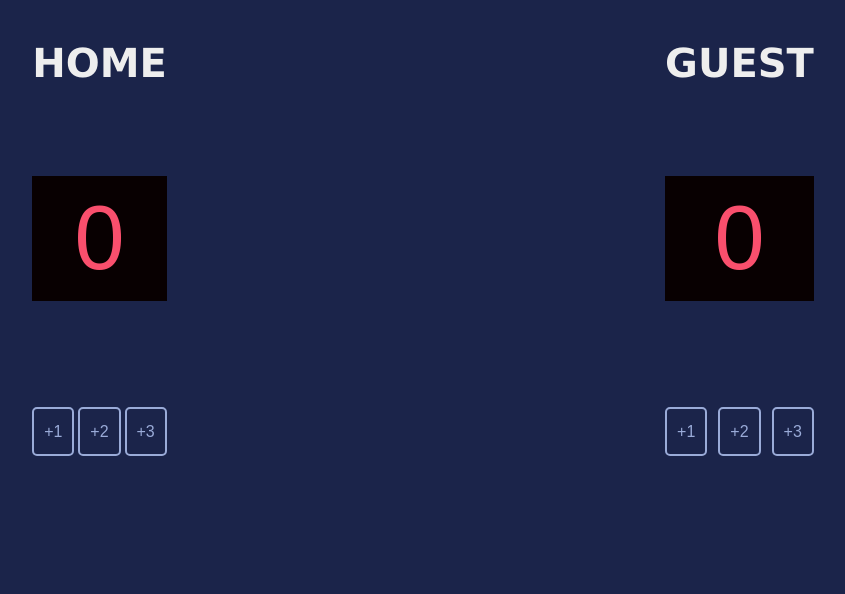
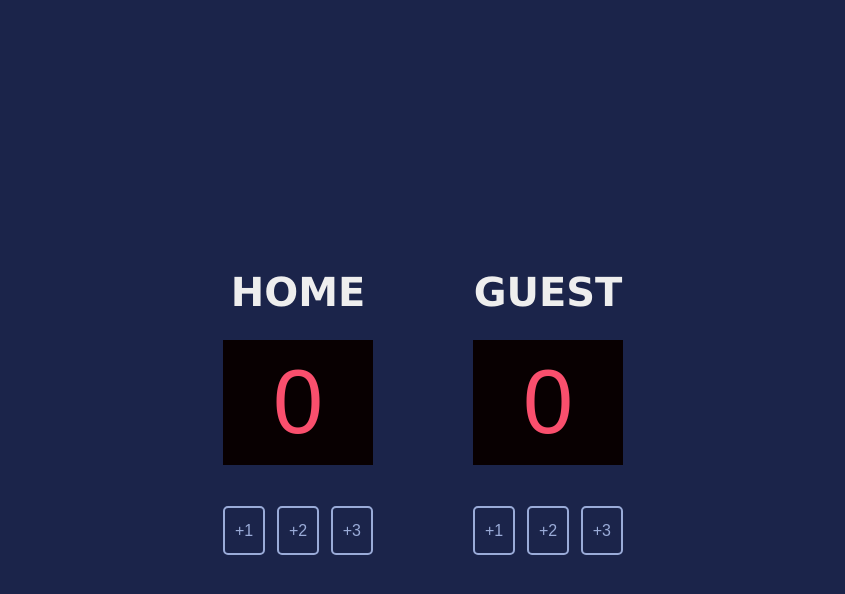
Before and after one commit to juditkisistok/frontend-miniprojects, a plain HTML site: page basketball-scoreboard/index.html in a window 1280 px wide. Shown: the whole page, without its empty margins (217-1062 px from the left). Drawn offline with nearby package versions, Linux system fonts and the light colour scheme; files whose address does not match are found by name; a web font is replaced by a local one.

Commit message:
fixing spacing issues

```diff
--- a/basketball-scoreboard/index.css
+++ b/basketball-scoreboard/index.css
@@ -1,12 +1,14 @@
 body {
     margin: 0;
     background: #1B244A;
+    display: flex;
 }
 
 h3 {
     font-family: Verdana, Geneva, Tahoma, sans-serif;
     font-size: 40px;
     font-weight: 700;
+    margin-bottom: 0;
     text-align: center;
     color: #EEE;
 }
@@ -14,7 +16,15 @@ h3 {
 .container {
     display: flex;
     justify-content: space-around;
+    width: 50%;
+    max-width: 500px;
+    margin: auto;
+
 }
+.container>div {
+    min-width: 150px;
+}
+
 .score,
 .increment-btn {
     font-family: 'Cursed Timer ULiL', sans-serif;
@@ -22,11 +32,13 @@ h3 {
 
 .score {
     background: #080001;
+    min-width: 15px;
     color: #F94F6D;
     font-weight: 400;
     font-size: 90px;
     line-height: 125px;
     text-align: center;
+    margin: 25px 0;
 }
 
 .increment-btn {
@@ -41,3 +53,9 @@ h3 {
     border: 2px solid #9AABD8;
     border-radius: 5px;
 }
+
+.increment-btn p:hover,
+.increment-btn p:focus {
+    color: #1B244A;
+    background: #9AABD8;
+}
```
